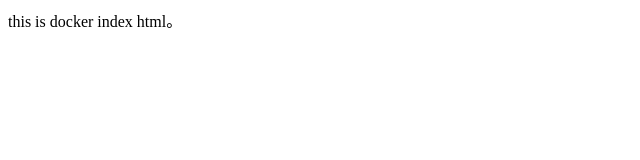
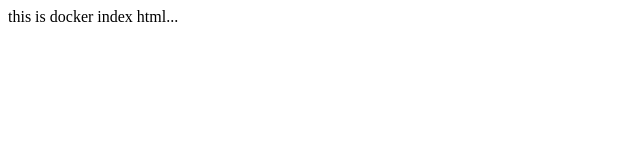
Before and after one commit to musicsnap/docker, a plain HTML site: page data/index.html in a window 1280 px wide. Shown: the full height of the page, 0-640 px from the left. Drawn offline with Linux system fonts and the light colour scheme.

Commit message:
memcache

```diff
--- a/data/index.html
+++ b/data/index.html
@@ -5,6 +5,6 @@
     <title>Docker</title>
 </head>
 <body>
-    this is docker index html。
+    this is docker index html...
 </body>
 </html>
```
